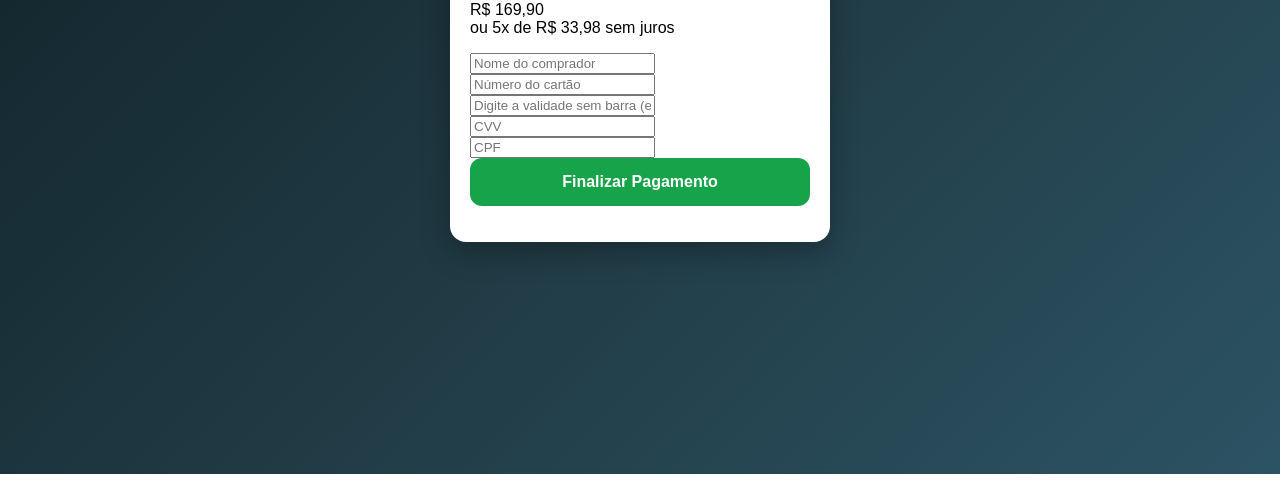
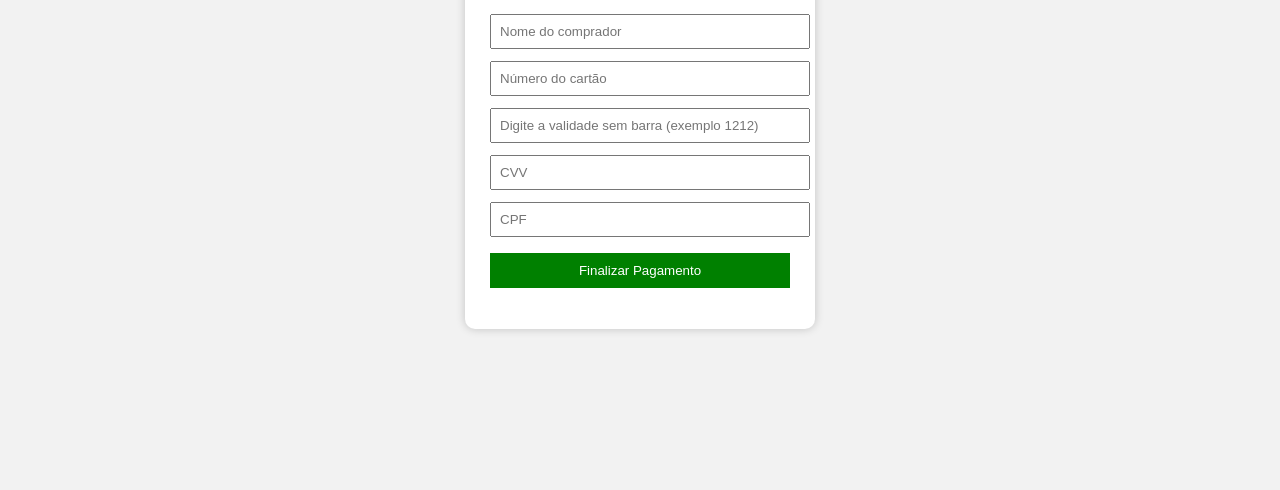
Before and after one commit to Matheuszin77/PagamentoNatalinar, a plain HTML site: page index.html in a window 1280 px wide. Shown: the part 326-816 px from the top of the page. Drawn offline with nearby package versions, Linux system fonts and the light colour scheme.

Commit message:
Update style.css

```diff
--- a/style.css
+++ b/style.css
@@ -1,86 +1,55 @@
-* {
-  box-sizing: border-box;
-  font-family: Arial, Helvetica, sans-serif;
-}
-
 body {
-  background: linear-gradient(135deg, #0f2027, #203a43, #2c5364);
-  min-height: 100vh;
+  font-family: Arial, sans-serif;
+  background: #f2f2f2;
   display: flex;
+  justify-content: center;
   align-items: center;
-  justify-content: center;
-  margin: 0;
+  height: 100vh;
 }
 
 .checkout {
-  background: #fff;
-  width: 100%;
-  max-width: 380px;
-  padding: 20px;
-  border-radius: 16px;
-  box-shadow: 0 10px 30px rgba(0,0,0,0.3);
+  background: white;
+  padding: 25px;
+  width: 300px;
+  border-radius: 10px;
+  box-shadow: 0 0 10px rgba(0,0,0,0.2);
 }
 
 .checkout h1 {
   text-align: center;
+}
+
+.checkout input {
+  width: 100%;
+  padding: 8px;
+  margin: 6px 0;
+}
+
+.checkout button {
+  width: 100%;
+  padding: 10px;
+  background: green;
+  color: white;
+  border: none;
+  cursor: pointer;
+  margin-top: 10px;
+}
+
+#mensagem {
+  text-align: center;
+  margin-top: 10px;
+  font-weight: bold;
+}
+
+.preco {
+  text-align: center;
+  font-size: 22px;
+  font-weight: bold;
   margin-bottom: 15px;
 }
 
-.produto {
-  background: #f3f4f6;
-  padding: 12px;
-  border-radius: 10px;
-  text-align: center;
-  margin-bottom: 15px;
-}
-
-.nome-produto {
-  font-weight: bold;
-}
-
-.valor {
-  color: #16a34a;
-  margin: 5px 0;
-}
-
-.total {
+.preco span {
   font-size: 14px;
+  font-weight: normal;
   color: #555;
 }
-
-form input {
-  width: 100%;
-  padding: 14px;
-  margin-bottom: 10px;
-  border-radius: 10px;
-  border: 1px solid #ccc;
-  font-size: 16px;
-}
-
-.linha {
-  display: flex;
-  gap: 10px;
-}
-
-button {
-  width: 100%;
-  padding: 15px;
-  background: #16a34a;
-  color: white;
-  border: none;
-  border-radius: 12px;
-  font-size: 16px;
-  font-weight: bold;
-  cursor: pointer;
-}
-
-button:hover {
-  background: #15803d;
-}
-
-.info {
-  text-align: center;
-  font-size: 12px;
-  color: #666;
-  margin-top: 10px;
-}
```
